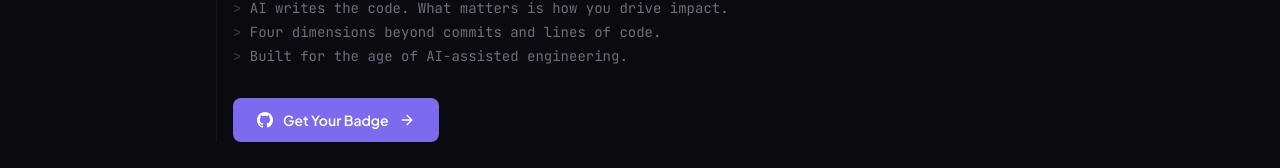
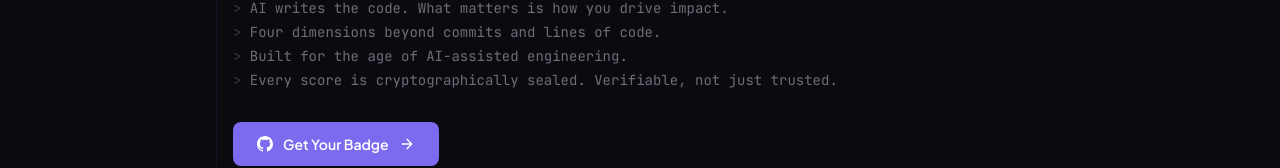
Before and after one commit to juan294/chapa, a Next.js app in the folder apps/web/: page / in a window 1280 px wide. Shown: the part 288-456 px from the top of the page. Built offline with nearby package versions, Linux system fonts and the light colour scheme; no server answers.

Commit message:
fix(copy): add verification line to hero sub-text
Add 4th bullet highlighting the HMAC cryptographic verification
as a trust/credibility differentiator.

Co-Authored-By: Claude Opus 4.6 <noreply@anthropic.com>

```diff
--- a/apps/web/app/page.tsx
+++ b/apps/web/app/page.tsx
@@ -120,6 +120,7 @@ export default async function Home({
                 <p><span className="text-terminal-dim select-none">&gt;</span> AI writes the code. What matters is how you drive impact.</p>
                 <p><span className="text-terminal-dim select-none">&gt;</span> Four dimensions beyond commits and lines of code.</p>
                 <p><span className="text-terminal-dim select-none">&gt;</span> Built for the age of AI-assisted engineering.</p>
+                <p><span className="text-terminal-dim select-none">&gt;</span> Every score is cryptographically sealed. Verifiable, not just trusted.</p>
               </div>
               <div className="pt-4">
                 <a
```
